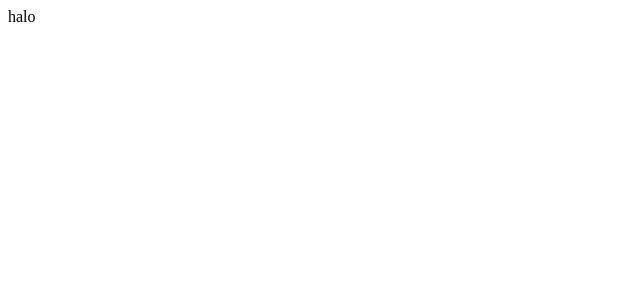
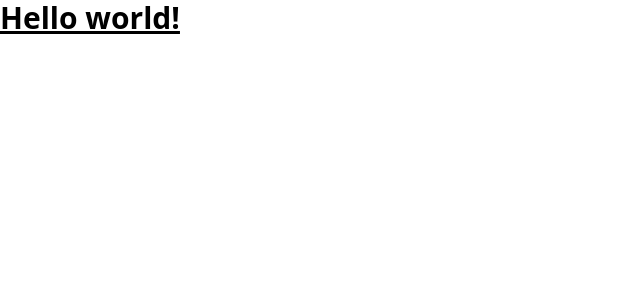
Before and after one commit to dwiyanyogaswara/nuxtjs-portfolio, a Nuxt app: page / in a window 1280 px wide. Shown: the top 300 px of the page, without its empty margins (0-640 px from the left). Built offline with nearby package versions, Linux system fonts and the light colour scheme.

Commit message:
Configure Tailwind CSS in Nuxt 3

```diff
--- /dev/null
+++ b/assets/css/main.css
@@ -0,0 +1,3 @@
+@tailwind base;
+@tailwind components;
+@tailwind utilities;
--- a/nuxt.config.ts
+++ b/nuxt.config.ts
@@ -1,4 +1,11 @@
 // https://nuxt.com/docs/api/configuration/nuxt-config
 export default defineNuxtConfig({
-  devtools: { enabled: true }
+  devtools: { enabled: true },
+  css: ['~/assets/css/main.css'],
+  postcss: {
+    plugins: {
+      tailwindcss: {},
+      autoprefixer: {},
+    },
+  },
 })
--- a/package.json
+++ b/package.json
@@ -11,6 +11,9 @@
   "devDependencies": {
     "@nuxt/devtools": "latest",
     "@types/node": "^18",
-    "nuxt": "^3.5.2"
+    "autoprefixer": "^10.4.14",
+    "nuxt": "^3.5.2",
+    "postcss": "^8.4.24",
+    "tailwindcss": "^3.3.2"
   }
 }
--- a/pages/index.vue
+++ b/pages/index.vue
@@ -1,13 +1,11 @@
 <template>
-    <div>
-halo
-    </div>
+  <div>
+    <h1 class="text-3xl font-bold underline">Hello world!</h1>
+  </div>
 </template>
 
 <script setup>
-
 </script>
 
 <style lang="scss" scoped>
-
 </style>
--- /dev/null
+++ b/tailwind.config.js
@@ -0,0 +1,15 @@
+/** @type {import('tailwindcss').Config} */
+module.exports = {
+  content: [
+    "./components/**/*.{js,vue,ts}",
+    "./layouts/**/*.vue",
+    "./pages/**/*.vue",
+    "./plugins/**/*.{js,ts}",
+    "./nuxt.config.{js,ts}",
+    "./app.vue",
+  ],
+  theme: {
+    extend: {},
+  },
+  plugins: [],
+}
```
Also changed, not shown: 1 other file (tests, documents, lock files or other folders).
